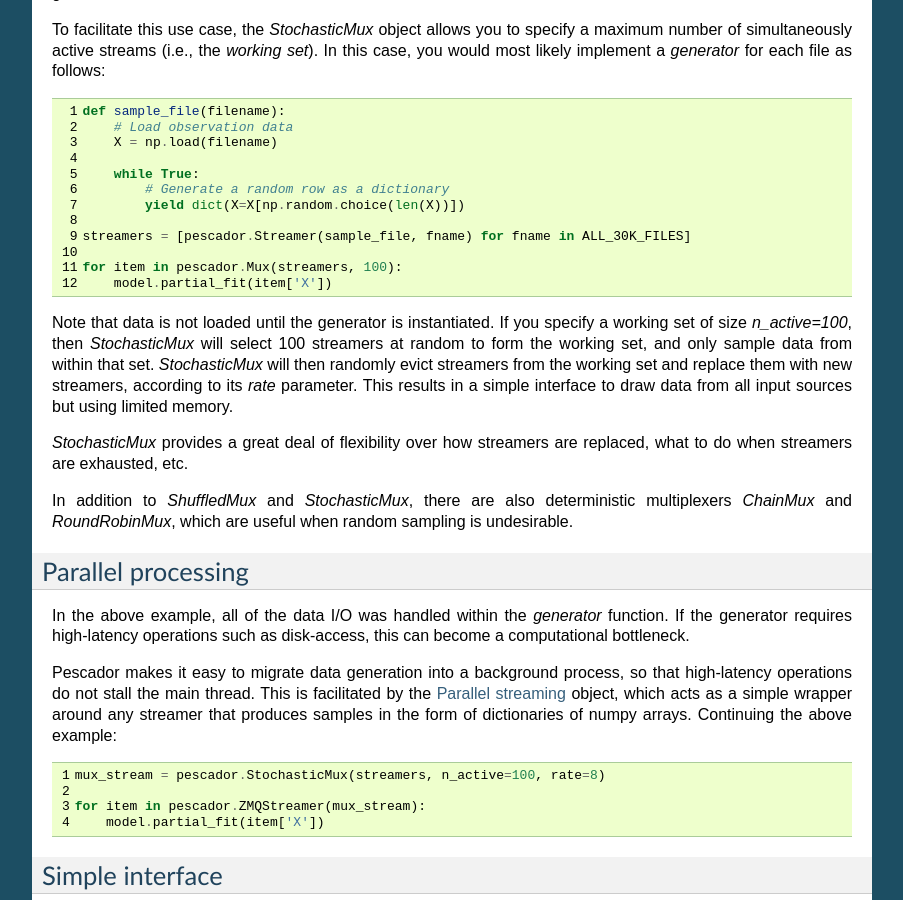
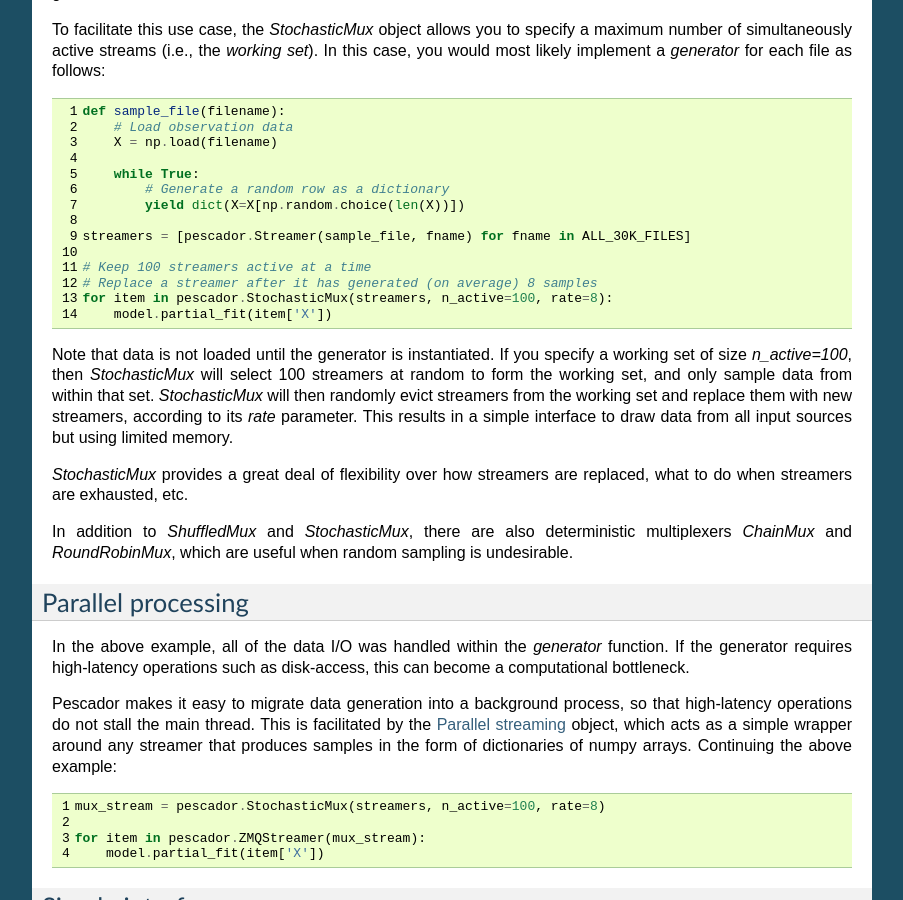
Before and after one commit to pescadores/pescador, a Sphinx documentation site: the page built from docs/why.rst, in a window 1280 px wide and 900 px high, scrolled down 930 px. Shown: the whole window, without its empty margins (198-1101 px from the left). Built offline with Sphinx 7.4.7, drawn with Linux system fonts in a browser that asks for light colours; pages that are not in the unit, such as notebooks, are missing from menus.

Commit message:
updating documentation to no longer refer to mux classes [ci skip]

```diff
--- a/docs/why.rst
+++ b/docs/why.rst
@@ -62,7 +62,9 @@
 
     streamers = [pescador.Streamer(sample_file, fname) for fname in ALL_30K_FILES]
 
-    for item in pescador.Mux(streamers, 100):
+    # Keep 100 streamers active at a time
+    # Replace a streamer after it has generated (on average) 8 samples
+    for item in pescador.StochasticMux(streamers, n_active=100, rate=8):
         model.partial_fit(item['X'])
 
 Note that data is not loaded until the generator is instantiated.
```
